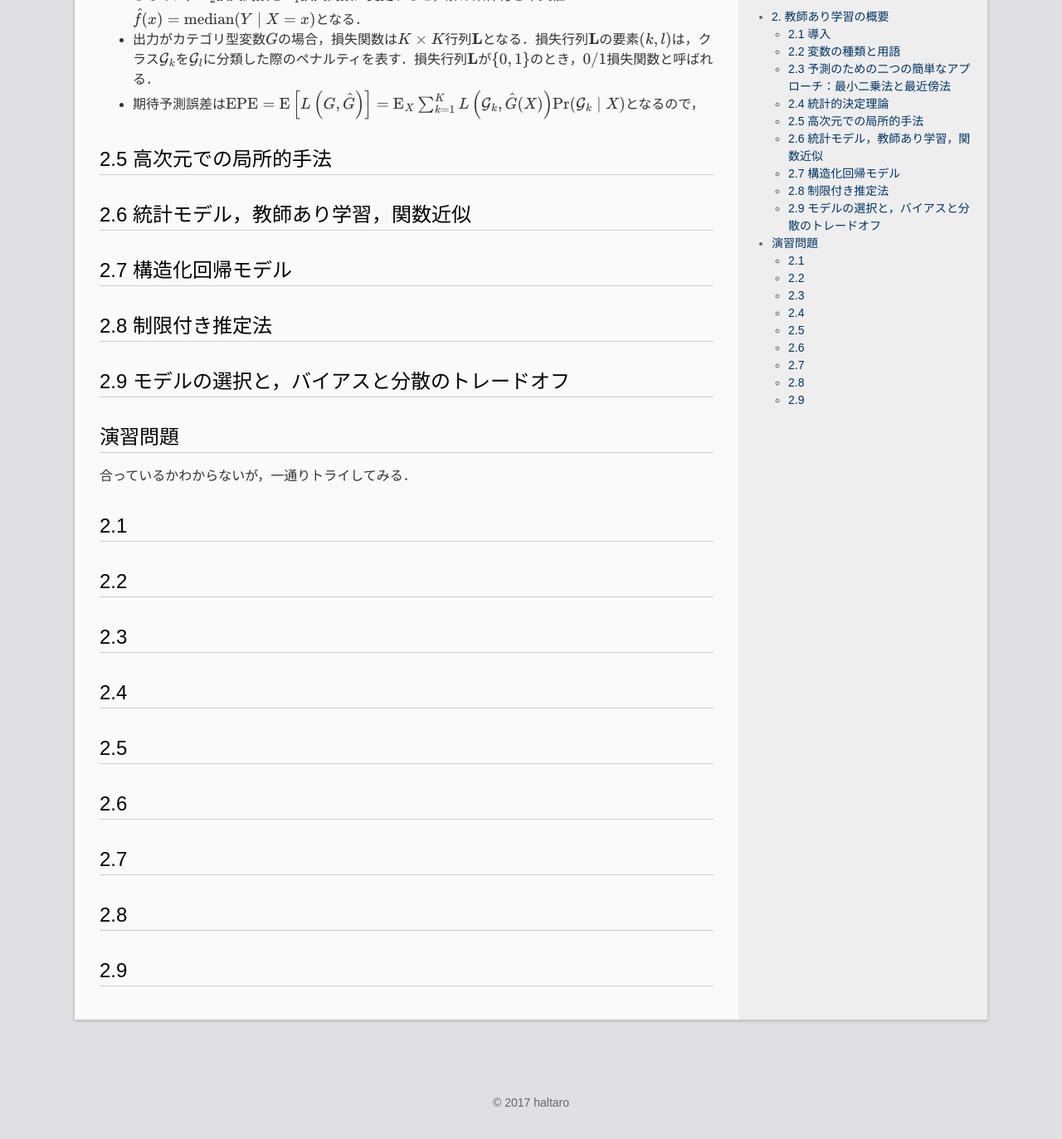
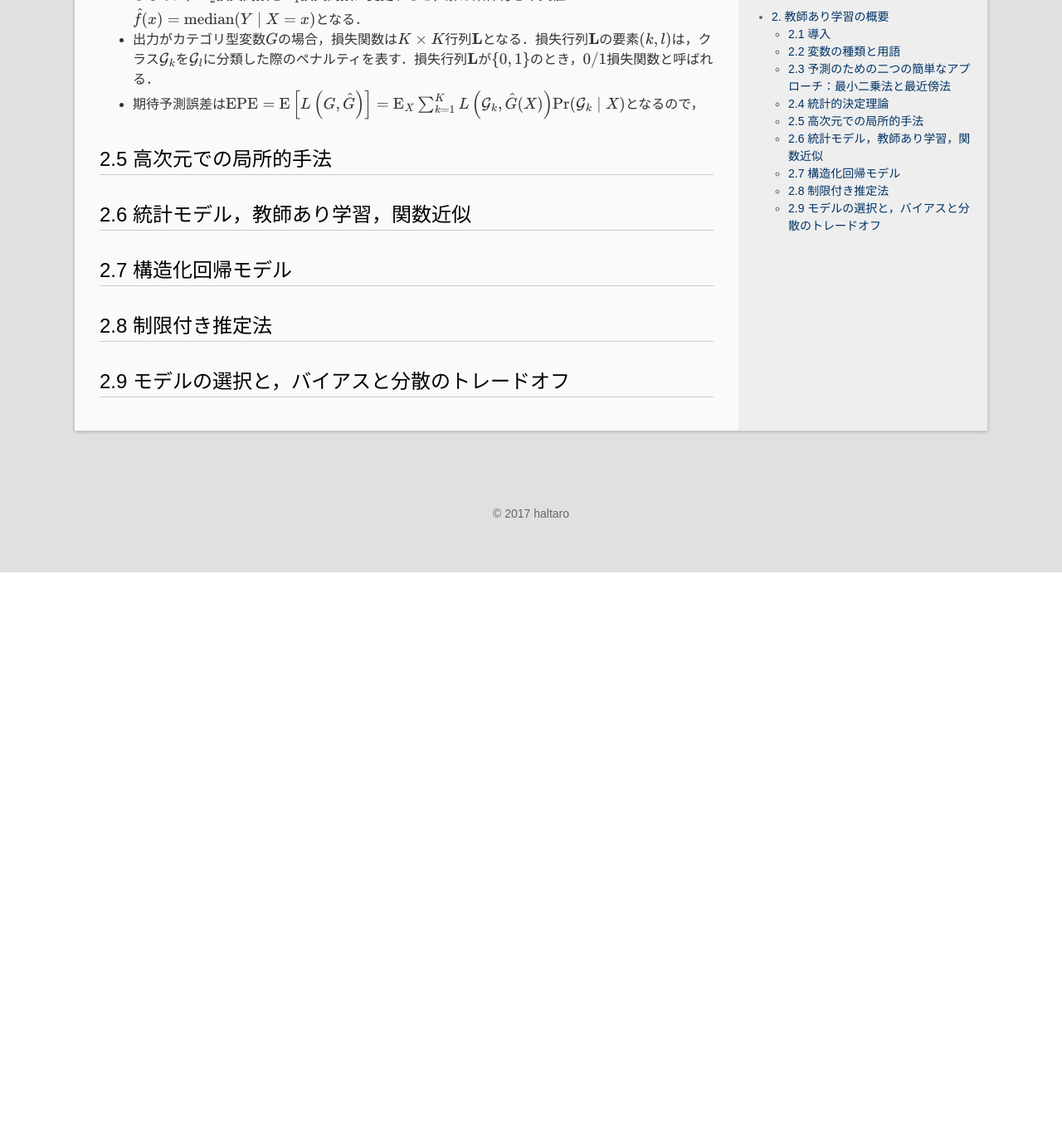
Before and after one commit to madoreenu/haltaro.github.io, a Jekyll site: the page built from _posts/2017-08-26-section2.md, in a window 1280 px wide and 1400 px high, scrolled down 2007 px. Shown: the top 1373 px of the window at 83% size. Built offline with Jekyll 4.4.1, drawn with Linux system fonts in a browser that asks for light colours; formulas are drawn with MathJax 3; after the commit the page ends 2697 px from its top, so only the background shows below that.

Commit message:
演習問題を削除

```diff
--- a/_posts/2017-08-26-section2.md
+++ b/_posts/2017-08-26-section2.md
@@ -61,25 +61,3 @@ categories:
 ## 2.8 制限付き推定法
 
 ## 2.9 モデルの選択と，バイアスと分散のトレードオフ
-
-# 演習問題
-
-合っているかわからないが，一通りトライしてみる．
-
-## 2.1
-
-## 2.2
-
-## 2.3
-
-## 2.4
-
-## 2.5
-
-## 2.6
-
-## 2.7
-
-## 2.8
-
-## 2.9
```
